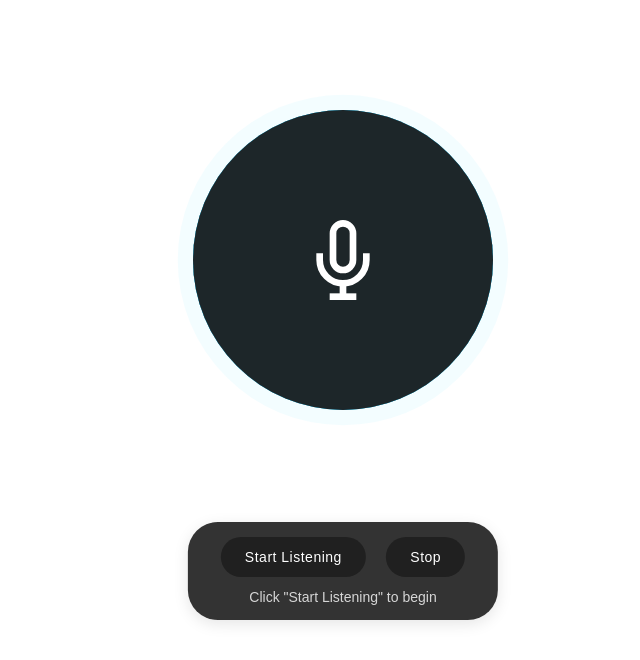
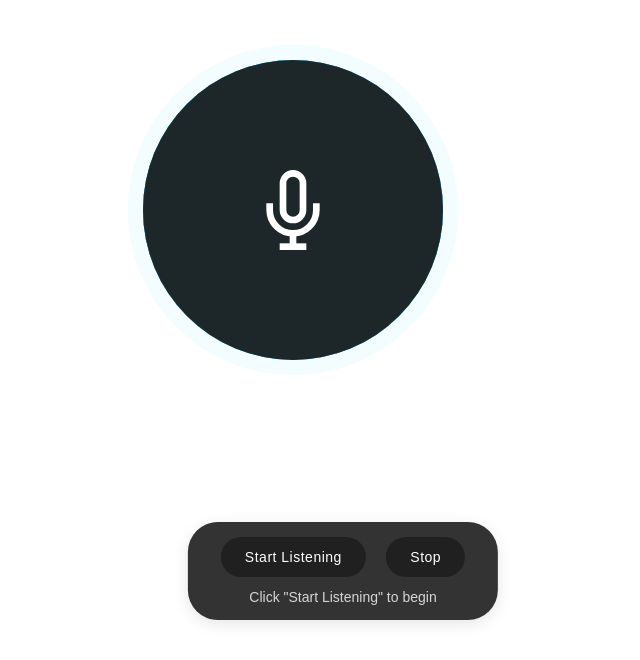
Before and after one commit to Immah007/ai-voice, a plain HTML site: page index.html in a window 1280 px wide. Shown: the part 140-800 px from the top of the page, without its empty margins (297-937 px from the left). Drawn offline with Linux system fonts and the light colour scheme.

Commit message:
Update index.html

```diff
--- a/index.html
+++ b/index.html
@@ -27,14 +27,17 @@
 
         .circle-stack {
             position: relative;
-            width: 300px;
-            height: 300px;
+            width: 400px;
+            height: 400px;
+            display: flex;
+            align-items: center;
+            justify-content: center;
         }
 
         .circle {
             position: absolute;
-            width: 100%;
-            height: 100%;
+            width: 75%;
+            height: 75%;
             border-radius: 50%;
             top: 0;
             left: 0;
```
